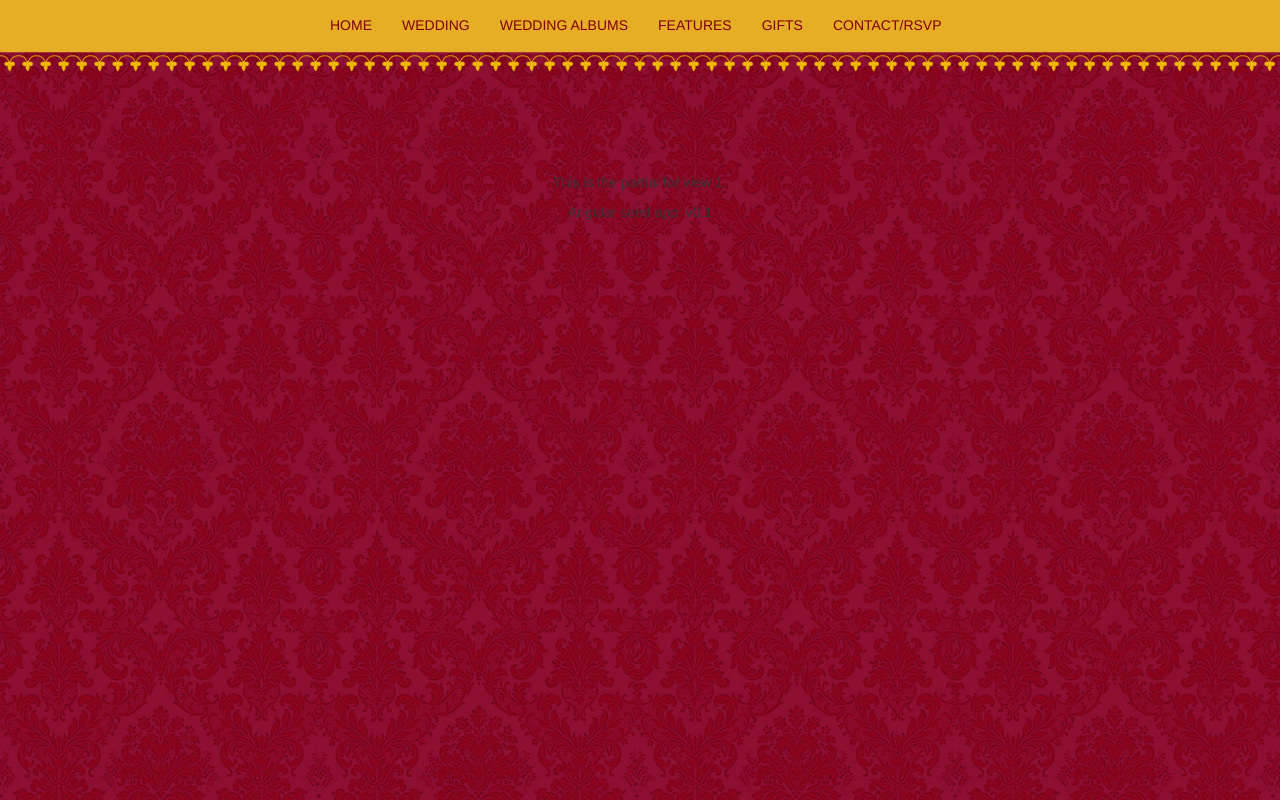
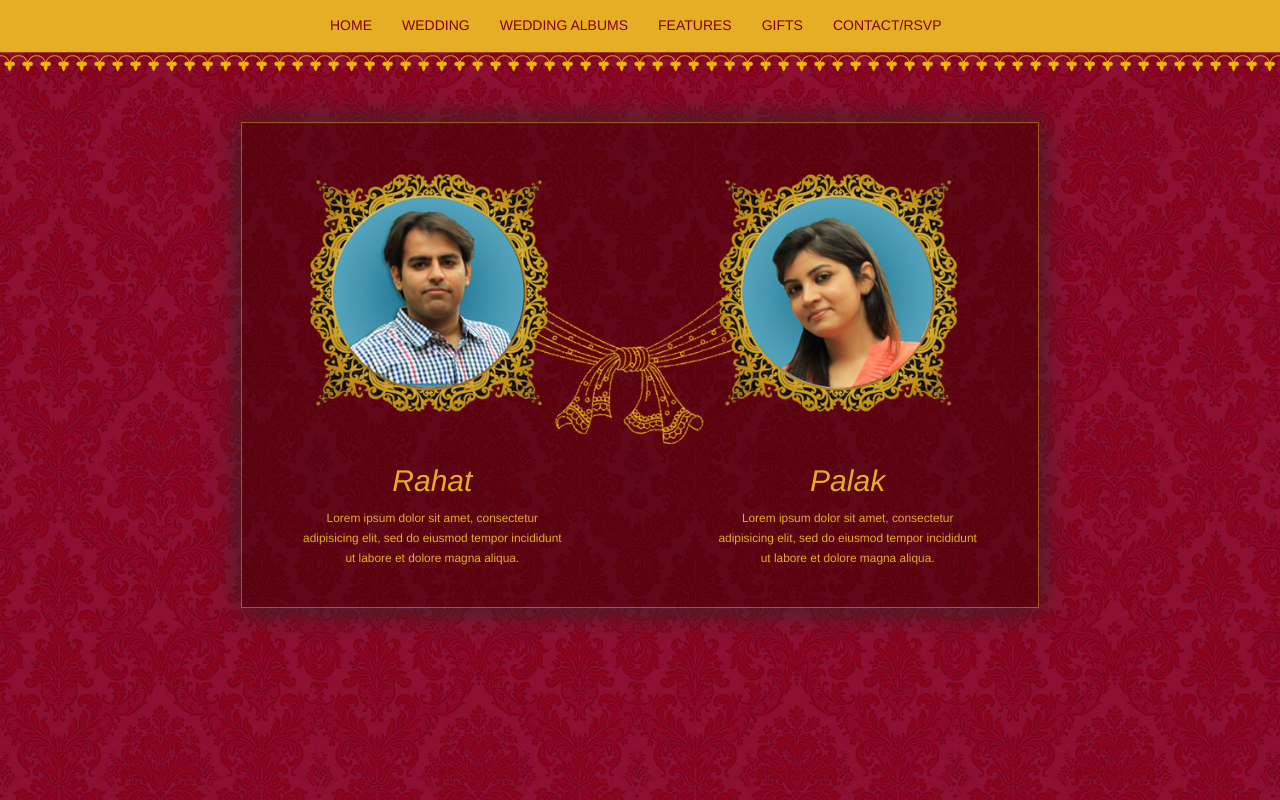
Before and after one commit to mappmechanic/rahatpalak, a website: page app/index.html in a window 1280 px wide. Drawn offline with Linux system fonts and the light colour scheme.

Commit message:
Desktop Screen Homepage

```diff
--- a/app/css/app.css
+++ b/app/css/app.css
@@ -31,8 +31,28 @@ body
     background-color: maroon !important;
 }
 
+.container > .central
+{
+    background-color: rgba(54, 1, 1, 0.5);
+    border: rgba(230, 174, 36,0.5) 1px solid;
+    width: 70%;
+    margin: 0 auto;
+    margin-top: 50px;
+    box-shadow: 0px 0px 30px #292929;
+    padding-left: 5%;
+    padding-right: 5%;
+    padding-top: 40px;
+    color: #e6ae24;
+}
+
+.centered
+{
+    text-align: center;
+}
+
+/** Media Queries */
+
 @media (min-width: 768px) {
-
     .navbar-nav
     {
         float: none !important;
--- a/app/index.html
+++ b/app/index.html
@@ -46,12 +46,32 @@
     </div>
     <div class="hangingPattern">
     </div>
-    <br><br><br><br><br>
     <div class="container">
-        <div style="text-align:center">
-        <div ng-view></div>
-        <div>Angular seed app: v<span app-version></span></div>
+        <div class="central">
+            <div class="row"></div>
+            <div class="row">
+                <div class="col-md-12">
+                <img src="img/palak-rahat.png" class="img-responsive" alt="Responsive image"/>
+                    </div>
             </div>
+            <div class="row">
+                <div class="col-md-5 col-sm-5 col-xs-5 centered">
+                    <h2><em>Rahat</em></h2>
+                    <small>
+                    Lorem ipsum dolor sit amet, consectetur adipisicing elit, sed do eiusmod tempor incididunt ut labore et dolore magna aliqua.
+                    </small>
+                </div>
+                <div class="col-md-offset-2 col-md-5 col-sm-5 col-xs-5 centered">
+                    <h2><em>Palak</em></h2>
+                    <small>
+                    Lorem ipsum dolor sit amet, consectetur adipisicing elit, sed do eiusmod tempor incididunt ut labore et dolore magna aliqua.
+                    </small>
+                </div>
+            </div>
+            <br>
+            <br>
+        </div>
+
     </div><!-- /.container -->
 
   <!--[if lt IE 7]>
```
